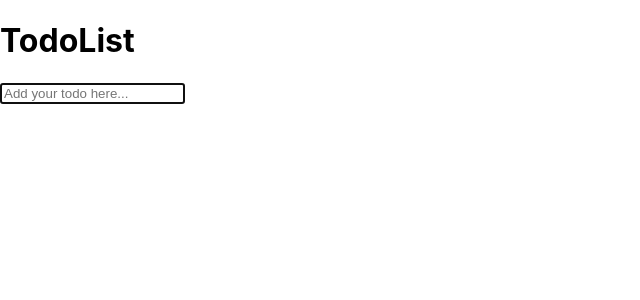
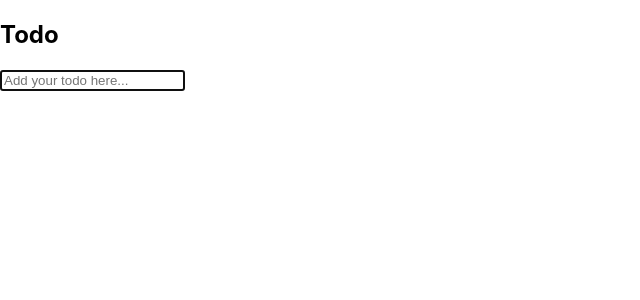
Before and after one commit to photongupta/todoApp, a React (Create React App) app: page / in a window 1280 px wide. Shown: the top 300 px of the page, without its empty margins (0-640 px from the left). Built offline with nearby package versions, Linux system fonts and the light colour scheme.

Commit message:
added header to the todo list

```diff
--- a/src/App.js
+++ b/src/App.js
@@ -2,13 +2,6 @@ import React from 'react';
 import './App.css';
 import TodoList from './todo/TodoList';
 
-function App() {
-  return (
-    <div>
-      <h1>TodoList</h1>
-      <TodoList />
-    </div>
-  );
-}
+const App = () => <TodoList />;
 
 export default App;
--- a/src/todo/TodoList.js
+++ b/src/todo/TodoList.js
@@ -39,6 +39,7 @@ class TodoList extends React.Component {
     ));
     return (
       <div>
+        <h2>Todo</h2>
         {todoComponents}
         <Input onSubmit={this.addTodo} />
       </div>
```
